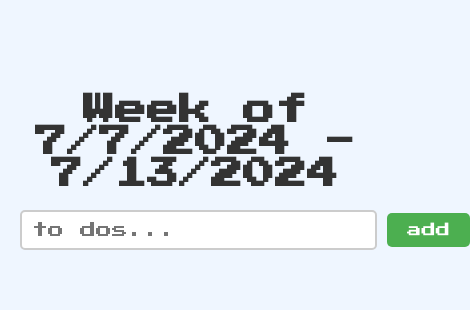
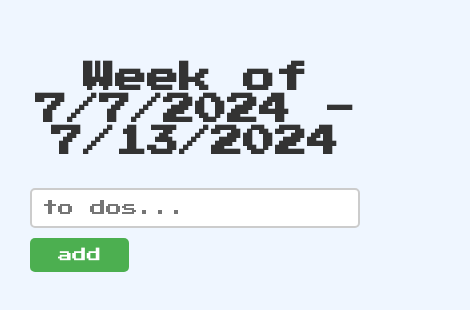
Before and after one commit to ybazile/reactjs-todolist, a React (Vite) app: page / in a window 390 px wide. Shown: the part 240-550 px from the top of the page, 470 px wide, since content can reach past the window. Built offline with nearby package versions, Linux system fonts and the light colour scheme.

Commit message:
Update index.css

```diff
--- a/src/index.css
+++ b/src/index.css
@@ -37,9 +37,13 @@
 /* TodoInput component */
 header {
   display: flex;
+  flex-direction: row; /* Initially set to row */
   align-items: center;
+  justify-content: space-between; /* Ensure items are spaced apart */
   width: 100%;
-  max-width: 400px;
+  max-width: 600px;
+  margin: 0 auto;
+  padding: 10px;
   gap: 10px;
 }
 
@@ -124,6 +128,17 @@
   opacity: 0.7;
 }
 
+@media (max-width: 768px) {
+  header {
+    flex-direction: column; /* Switch to column for smaller screens */
+    align-items: stretch; /* Stretch items to fill width */
+  }
+
+  header button {
+    width: 30%; /* Full width for button in column layout */
+  }
+}
+
 @media (max-width: 600px) {
   header button {
     font-size: 0.9rem;
```
